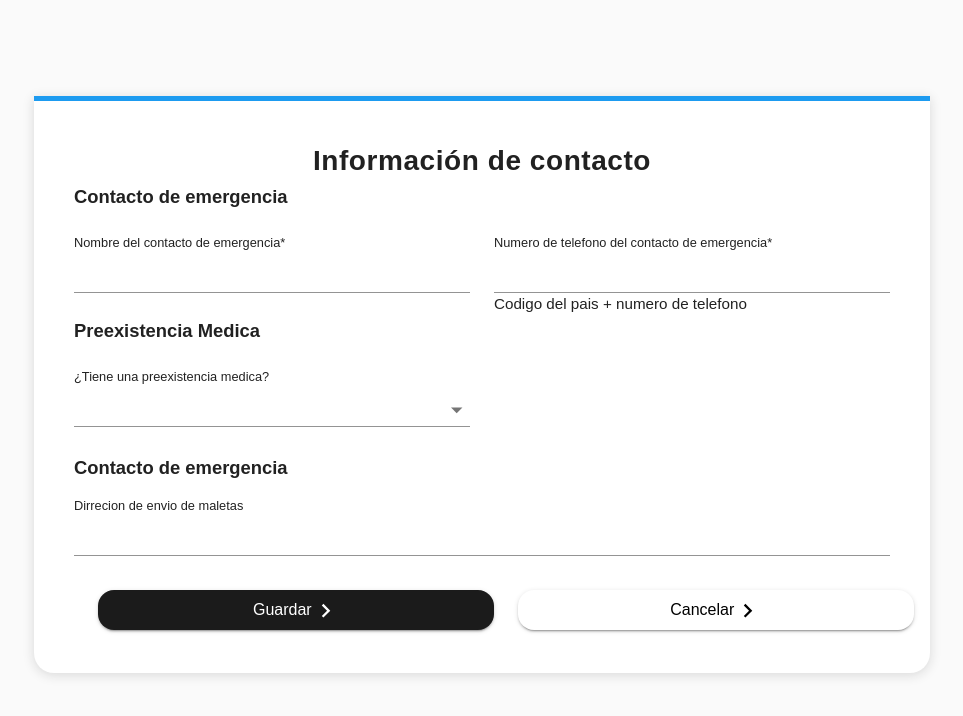
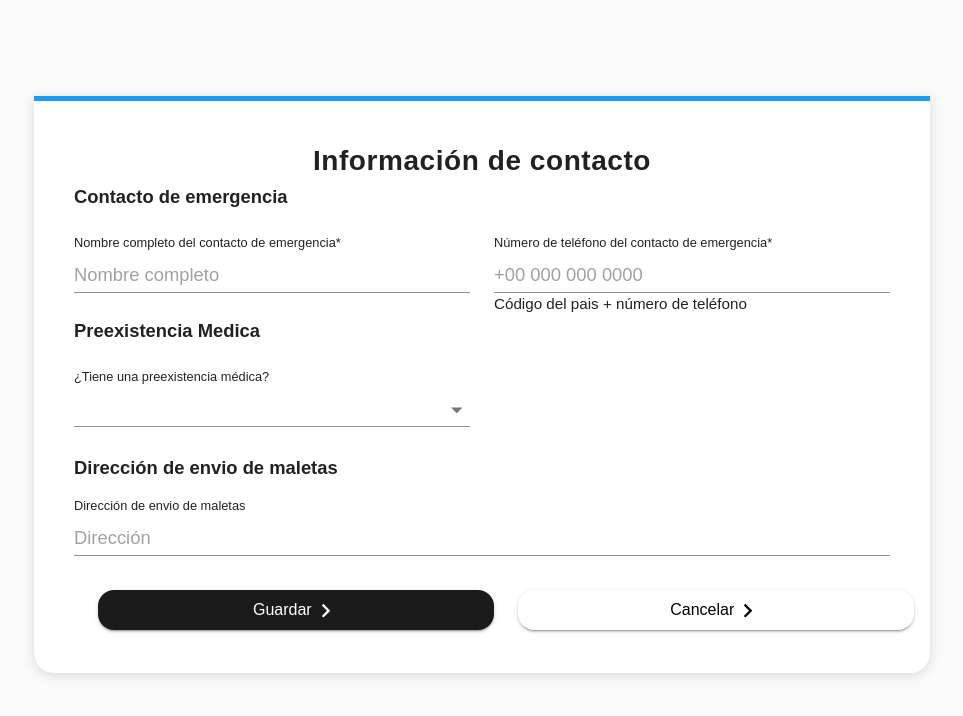
Before and after one commit to dinarealescorredor/FE-Aerolinea, a React (Vite) app: page /reserva in a window 1280 px wide. Shown: the top 716 px of the page, without its empty margins (158-1121 px from the left). Built offline with nearby package versions, Linux system fonts and the light colour scheme.

Commit message:
update reserve

```diff
--- a/src/components/Form/ReserveForm.jsx
+++ b/src/components/Form/ReserveForm.jsx
@@ -52,7 +52,14 @@ class ReserveForm extends Component {
 
         const { formData } = this.state;
         if (formData) {
-            console.log("todo ok mijita")
+            Swal.fire({
+                title: "<span>" + "Registro guardado con exito!" + "</span>",
+                html: "<span>" + "Hemos guardado tus datos con exito" + "</span>",
+                icon: 'success',
+                background: '#fff',
+                confirmButtonText: 'Ok',
+                confirmButtonColor: "#1d9bf0",
+            })
         } else {
             Swal.fire({
                 title: "<span>" + "Error!" + "</span>",
@@ -90,6 +97,7 @@ class ReserveForm extends Component {
                                 fullWidth
                                 type='text'
                                 color="info"
+                                placeholder="Nombre completo"
                                 value={formData.emergencyName}
                                 onChange={this.handleChange}
                                 required
@@ -101,6 +109,7 @@ class ReserveForm extends Component {
                             <TextField
                                 id="emergencyCellPhone"
                                 variant={"standard"}
+                                placeholder="+00 000 000 0000"
                                 fullWidth
                                 type='number'
                                 color="info"
@@ -142,6 +151,7 @@ class ReserveForm extends Component {
                             <TextField
                                 id="medicalPreexistence"
                                 variant={"standard"}
+                                placeholder="Indicar enfermedad"
                                 fullWidth
                                 type='text'
                                 color="info"
@@ -155,7 +165,7 @@ class ReserveForm extends Component {
 
                     <Grid container spacing={2}>
                         <Grid item sm={12} xs={12}  style={{marginTop: 30}}>
-                            <Title variant={"h1"}>{title2}</Title>
+                            <Title variant={"h1"}>{body6}</Title>
                         </Grid>
 
                         <Grid item sm={12} xs={12}>
@@ -164,6 +174,7 @@ class ReserveForm extends Component {
                                 id="address"
                                 variant={"standard"}
                                 fullWidth
+                                placeholder="Dirección"
                                 type='text'
                                 color="info"
                                 value={formData.address}
--- a/src/containers/CheckIn.jsx
+++ b/src/containers/CheckIn.jsx
@@ -3,6 +3,7 @@ import Title from "../components/Title/index.jsx";
 import {section1Content} from "../utils/content.js";
 import {Box} from "@mui/material";
 import CheckInForm from "../components/Form/CheckInForm.jsx";
+import Logo from "../img/airplane.png";
 const {
     title1,
     body1,
@@ -13,7 +14,7 @@ const CheckIn = () => {
         <Box display="block">
             <Box
                 style={{
-                    padding: "43px 24px",
+                    padding: "30px 24px 43px 24px",
                     boxShadow: "0 2px 12px #1b1b1b26",
                     borderTop: "solid 5px #1d9bf0",
                     backgroundColor: "#fff",
@@ -27,6 +28,10 @@ const CheckIn = () => {
                     right: 0,
                     left: 0
                 }}>
+                <img
+                    src={Logo}
+                    style={{ width: "25%", display: "block", margin: "auto" }}
+                    alt={"image"}/>
 
                 <Title
                     variant={{ xs: "h5", sm:"h5", md: "h4" }}
--- a/src/utils/content.js
+++ b/src/utils/content.js
@@ -8,10 +8,10 @@ export const section2Content = {
     title2: "Contacto de emergencia",
     title3: "Preexistencia Medica",
     title4: "Información de envio de maletas",
-    body1: "Nombre del contacto de emergencia*",
-    body2: "Numero de telefono del contacto de emergencia*",
-    body3: "Codigo del pais + numero de telefono",
-    body4: "¿Cual?",
-    body5: "¿Tiene una preexistencia medica?",
-    body6: "Dirrecion de envio de maletas",
+    body1: "Nombre completo del contacto de emergencia*",
+    body2: "Número de teléfono del contacto de emergencia*",
+    body3: "Código del pais + número de teléfono",
+    body4: "¿Cuál?",
+    body5: "¿Tiene una preexistencia médica?",
+    body6: "Dirección de envio de maletas",
 };
```
Also changed, not shown: src/img/airplane.png (added).
